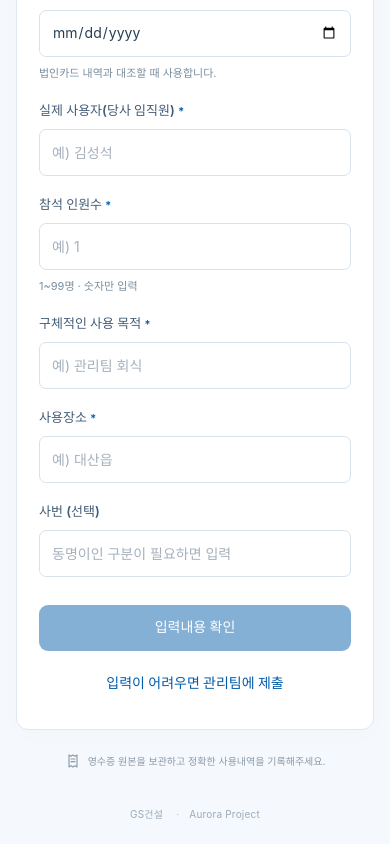
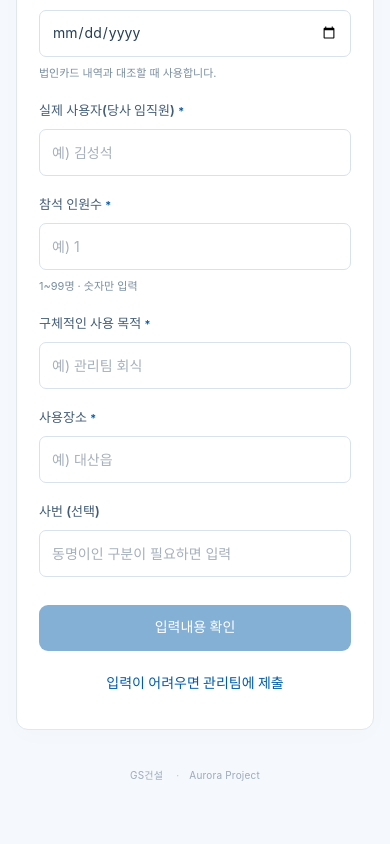
Before and after one commit to sskim4912/receipt, a React (Vite) app: page / in a window 390 px wide. Shown: the part 825-1669 px from the top of the page. After the commit the page ends 1630 px from the top, so only its background shows below. Built offline with nearby package versions, Linux system fonts and the light colour scheme.

Commit message:
Remove employee footer reminder

```diff
--- a/src/main.jsx
+++ b/src/main.jsx
@@ -586,10 +586,6 @@ function App() {
               </button>
             </section>
           )}
-          <div className="trust-note">
-            <Icon name="receipt" size={16} />
-            <span>영수증 원본을 보관하고 정확한 사용내역을 기록해주세요.</span>
-          </div>
         </main>
       )}
       <footer>
--- a/src/styles.css
+++ b/src/styles.css
@@ -322,15 +322,6 @@ fieldset {
 .photo-tips svg {
   color: #6c9abc;
   flex: none;
-}
-.trust-note {
-  display: flex;
-  align-items: center;
-  justify-content: center;
-  gap: 7px;
-  color: #8b9aa9;
-  font-size: 12px;
-  margin: 26px 0 0;
 }
 .card {
   padding: 30px;
@@ -1117,10 +1108,6 @@ footer span {
     font-size: 11px;
     gap: 10px;
   }
-  .trust-note {
-    font-size: 10px;
-    margin-top: 23px;
-  }
   .card {
     padding: 22px;
     border-radius: 12px;
```
Also changed, not shown: 6 other files (tests, documents, lock files or other folders).
